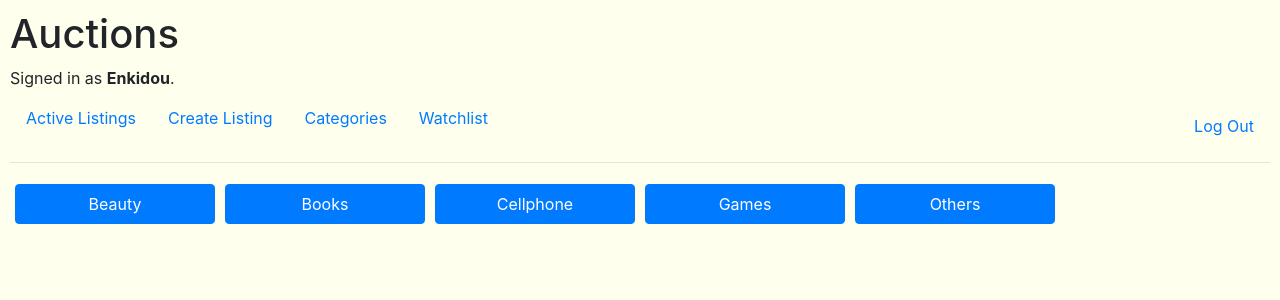
After one commit to RRebois/Project-commerce, a Django app: page /listing/categories in a window 1280 px wide. The commit adds this page. Shown: the top 300 px of the page. Run offline with Django 3.2, Linux system fonts and the light colour scheme; a user stored in the database is signed in; data comes from the database, SQL or seed files in the repository; both versions use the stored data as it was after the commit; some libraries are stand-ins or nearby versions.

Commit message:
category page completed

```diff
--- a/auctions/forms.py
+++ b/auctions/forms.py
@@ -14,3 +14,7 @@ class newListingForm (forms.Form):
 class bidForm (forms.Form):
     bid = forms.DecimalField(required = True,
         widget=forms.NumberInput(attrs={'placeholder': 'bid', 'class':'form-control', 'step': 0.01, 'min':1.00, 'max':100000.00}))
+
+class addCommentForm (forms.Form):
+    comment = forms.CharField(required = True, widget=forms.Textarea(attrs={
+        'placeholder': 'Add a comment', 'class':'form-control', 'rows':'3'}))
--- a/auctions/models.py
+++ b/auctions/models.py
@@ -33,10 +33,10 @@ class itemToSell(models.Model):
     title = models.CharField(max_length = 128, default = "title")
     description = models.TextField(default = "description")
     date_created = models.DateTimeField(auto_now_add=True)
-    onFire = models.BooleanField(default = False)
     user = models.ForeignKey(User, on_delete=models.CASCADE, verbose_name="Seller")
     category = models.ForeignKey(category, on_delete=models.CASCADE, null=True, blank=True)
     image_url = models.URLField(null=True, blank=True)
+    onFire = models.BooleanField(default = False)
 
     class Meta:
         ordering = ['title']
@@ -77,7 +77,7 @@ class comment(models.Model):
         return f"comment {self.comment} on item {self.item.title} by user {self.user.username} posted on {self.datePosted}"
 
     class Meta:
-        ordering = ['datePosted']
+        ordering = ['-datePosted']
 
 class listing(models.Model):
     bid = models.ForeignKey(bid, on_delete=models.CASCADE)
--- a/auctions/static/auctions/styles.css
+++ b/auctions/static/auctions/styles.css
@@ -247,7 +256,21 @@ textarea {
   padding: 5px;
   height: 150px;
   width: 100%;
-  background-color: #F8F8F8;
+}
+
+.contentBox {
+  display: flex;
+  flex-wrap: wrap;
+}
+.contentBox button {
+  width: 200px;
+  height: 40px;
+  text-align: center;
+  margin: 5px;
+}
+.contentBox button:hover {
+  border: 1px solid #000;
+  background-color: #198754;
 }
 
 /*# sourceMappingURL=styles.css.map */
--- a/auctions/static/auctions/styles.scss
+++ b/auctions/static/auctions/styles.scss
@@ -1,12 +1,34 @@
+/*either we create individually items like $black:#000 then we can reference them as body{background: $black}
+or we create a palette like below regrouping all colors then getting a specific one with map-get*/
+$colors:(
+    main_background: #ffe,
+    "black": #000,
+    "purple": #99f,
+    lineBorder: rgb(228,154,17),
+    lineInner: rgb(219,163,150),
+    lineMid: rgb(97,50,38),
+    foot: #A0A0A0,
+    lineBorderWhite:rgba(255,255,238,1),
+    lineInnerRed:rgba(234,83,50,.7),
+    lineMidRed:rgba(247,53,10,1),
+    fire:#e25822,
+    greenish:#353935,
+    "red":red,
+    "blue": blue,
+    "green":#198754,
+    whiteSmoke: #F8F8F8,
+    nobel: #A0A0A0
+);
+
 body {
     padding: 10px;
-    background: #ffe;
+    background: map-get($colors,main_background);
 }
 .grid {
     display: grid;
     grid-column-gap: 30px;
     grid-template-columns: auto 1% 60%;
-    border: 1px solid black;
+    border: 1px solid map-get($colors,"purple");
     min-height: 250px;
     height: 350px; /* To have a div max size */
     position: relative;
@@ -24,7 +46,8 @@ body {
     vertical-align: middle;
 }
 hr.new4 {
-    background-image:   linear-gradient(to left, rgb(228, 154, 17) 20%,rgb(219, 163, 150)40%, rgb(97, 50, 38) 50%,rgba(219, 163, 150, 1)60%, rgba(228, 154, 17, 1) 80%);
+    background-image:   linear-gradient(to left, map-get($colors,lineBorder) 20%,map-get($colors,lineInner) 40%,
+                        map-get($colors,lineMid) 50%,map-get($colors,lineInner) 60%, map-get($colors,lineBorder) 80%);
                     /*linear-gradient(to left, rgba(0, 0, 0, 1) 1%, rgba(0, 255, 255, 1) 50%, rgba(0, 0, 0, 1) 100%); */
                     /* 1 or more lines with the gradient colors, space between them*/
     background-size: 100% 3px; /* Size of the line itself 3px and how big according to the box*/
@@ -42,27 +65,28 @@ hr.new4 {
 .gridMid {
     @extend %grid-item;
     margin:10px;
-    border: 1px solid black;
+    border: 1px solid map-get($colors,"black");
 }
 .gridRight {
     @extend %grid-item;
     margin: 10px;
     position: relative; /* To have a relative div so the spans inside (ex:foottext) will be easy to set wherever we want*/
     max-height: 330px;
-    border:2px solid black;
+    border:2px solid map-get($colors,"black");
 }
 .parent img {
     max-height: 100%;
     max-width: 100%;
  }
 .foottext {
-    color: #A0A0A0;
+    color: map-get($colors,foot);
     font-size: 11px;
     position: absolute; bottom:0; right:0;
 }
 %activelisting{
     /* sets the background image and allows the gradient lines in my project*/
-    background-image:   linear-gradient(to left, rgba(255, 255, 238, 1) 20%,rgba(234, 83, 50, 1)40%, rgb(247, 53, 10) 50%,rgba(234, 83, 50, 1)60%, rgba(255, 255, 238, 1) 80%);
+    background-image:   linear-gradient(to left, map-get($colors,lineBorderWhite) 20%, map-get($colors,lineInnerRed)40%,
+                        map-get($colors,lineMidRed) 50%,map-get($colors,lineInnerRed)60%, map-get($colors,lineBorderWhite) 80%);
                     /*linear-gradient(to left, rgba(0, 0, 0, 1) 1%, rgba(0, 255, 255, 1) 50%, rgba(0, 0, 0, 1) 100%); */
                     /* 1 or more lines with the gradient colors, space between them*/
     background-size: 100% 3px; /* Size of the line itself 3px and how big according to the box*/
@@ -74,7 +98,7 @@ hr.new4 {
     justify-content: center; /* To center the text inside the div */
 }
 .fireColor {
-    color: #e25822;
+    color: map-get($colors,fire);
 }
 .imageBlur {
     filter: blur(10px);
@@ -97,9 +121,9 @@ hr.new4 {
     overflow: hidden;
     white-space: nowrap;
     a {
-        color:#353935;
+        color:map-get($colors,greenish);
         &:hover{
-            text-shadow: 1px 1px 2px red, 0 0 1em blue, 0 0 0.2em blue;
+            text-shadow: 1px 1px 2px map-get($colors,"red"), 0 0 1em map-get($colors,"blue"), 0 0 0.2em map-get($colors,"blue");
         }
     }
 }
@@ -167,7 +191,6 @@ hr.new4 {
 .box {
     max-height: 400px;
     margin: 20px;
-    border: 3px dotted green;
     justify-content: center;
     text-align: justify;
     overflow: scroll;
@@ -180,21 +203,44 @@ hr.new4 {
     margin-right: auto;
 }
 .commentBox {
-    max-height: 350px;
+    max-height: 100px;
+    min-height: 50px;
     margin: 20px;
-    padding: 10px;
     position: relative;
+    border: 1px solid map-get($colors,"black");
+    overflow: scroll;
+    text-overflow: ellipsis;
 }
 .comment {
-    overflow: scroll;
-    position: absolute; top:0; left:0;
     text-align: justify;
-    max-height: 360px;
+    width: auto;
+    white-space: pre-wrap;
+    word-wrap: break-word;
+    padding:10px;
+}
+.footcomment {
+    color: map-get($colors,"nobel");
+    font-size: 11px;
+    position: relative;
 }
 textarea {
     margin:5px;
     padding:5px;
     height: 150px;
     width:100%;
-    background-color: #F8F8F8;
+    background-color: map-get($colors,"whiteSmoke");
 }
+.contentBox {
+    display: flex;
+    flex-wrap: wrap;
+    button{
+        width: 200px;
+        height: 40px;
+        text-align: center;
+        margin: 5px;
+        &:hover{
+            border: 1px solid map-get($colors,"black");
+            background-color: map-get($colors,"green");
+        }
+    }
+}
--- a/auctions/templates/auctions/layout.html
+++ b/auctions/templates/auctions/layout.html
@@ -26,6 +26,9 @@
                 <a class="nav-link" href="{% url 'create' %}">Create Listing</a>
             </li>
             <li class="nav-item">
+                <a class="nav-link" href="{% url 'listingCategory' %}">Categories</a>
+            </li>
+            <li class="nav-item">
                 <a class="nav-link" href="{% url 'watchedItems' request.user %}">Watchlist</a>
             </li>
         <ul class="nav ml-auto mt-2">
--- /dev/null
+++ b/auctions/templates/auctions/listingCategory.html
@@ -0,0 +1,16 @@
+{% extends "auctions/layout.html" %}
+
+{% block title %}
+    Categories
+{% endblock %}
+
+{% block body %}
+<div class="contentBox">
+    {% for category in categories %}
+        <form action="{% url 'categoryPage' category %}" method="POST">
+            {% csrf_token %}
+                <button type="submit" class="content btn btn-primary" name="{{category}}">{{category}}</button>
+        </form>
+    {% endfor %}
+</div>
+{% endblock %}
--- a/auctions/urls.py
+++ b/auctions/urls.py
@@ -8,6 +8,8 @@ urlpatterns = [
     path("logout", views.logout_view, name="logout"),
     path("register", views.register, name="register"),
     path("create", views.create, name="create"),
-    path("auction<int:item_id>:<str:word>", views.itemPage, name="itemPage"),
+    path("auction/<int:item_id>:<str:word>", views.itemPage, name="itemPage"),
     path("<str:username>/watchlist", views.watchedItems, name="watchedItems"),
+    path("listing/categories", views.listingCategory, name="listingCategory"),
+    path("listing/categories/<str:word>", views.categoryPage, name="categoryPage"),
 ]
--- a/auctions/views.py
+++ b/auctions/views.py
@@ -12,21 +12,18 @@ import datetime
 from .models import *
 from .forms import *
 
-def func():
-    category
-    listings = listing.objects.all().order_by('item')
-    return listings
+def index(request):
+    listings=listing.objects.filter(active='True').order_by('item')
+    itemSelected=itemToSell.objects.all()
+    itemOF=itemToSell.objects.filter(onFire='True')
+    itemNOF=itemToSell.objects.filter(onFire = 'False')
 
-def index(request):
-    listing=func()
-    item_Not_On_Fire = itemToSell.objects.filter(onFire = 'False')
-    item_On_Fire = itemToSell.objects.filter(onFire = 'True')
     return render(request, "auctions/index.html", {
-        "listing": listing,
-        "itemNoF": item_Not_On_Fire,
-        "itemoF": item_On_Fire
+        "listing": listings,
+        "itemSelected": itemSelected,
+        "itemOF": itemOF,
+        "itemNOF": itemNOF
     })
-
 
 def login_view(request):
     if request.method == "POST":
@@ -122,8 +119,10 @@ def create(request): #login_url permet de redigirer vers une autre url, ici on r
 @login_required(login_url='login')
 def itemPage(request, item_id, word):
     if request.method == "POST":
+
         # Get the title of the listing item:
         title=itemToSell.objects.get(pk=item_id)
+
         bids = bid.objects.get(item=item_id)
 
         if 'watchlist' in request.POST:
@@ -139,6 +138,19 @@ def itemPage(request, item_id, word):
                 messages.success(request, 'Item added to watchlist.')
                 return HttpResponseRedirect(reverse("itemPage", args=(item_id, title)))
 
+        # To add a new comment:
+        if 'addComment' in request.POST:
+            # Take in the data the user submitted and save it as form
+            dataComment = addCommentForm(request.POST)
+            # Check if form data is valid (server-side)
+            if dataComment.is_valid():
+                # Isolate the task from the 'cleaned' version of form data
+                Comment = dataComment.cleaned_data["comment"]
+                print(f"{Comment}")
+
+                # Add the comment into the database:
+                newComment = comment.objects.create(comment=Comment, user=User.objects.get(pk=request.user.id),
+                    item=itemToSell.objects.get(pk=item_id))
 
         # To make a bid:
         if 'makeBid' in request.POST:
@@ -177,6 +189,9 @@ def itemPage(request, item_id, word):
                     bids.save()
 
                     if bids.count > 5:
+                        #newItemOF=listing.objects.get(item=itemToSell.objects.get(pk=item_id))
+                        #newItemOF.onFire ="True"
+                        #newItemOF.save()
                         title.onFire = "True"
                         title.save()
 
@@ -200,30 +215,21 @@ def itemPage(request, item_id, word):
     itemTitle=itemToSell.objects.get(pk=item_id)
     bidTitle=bid.objects.get(item=item_id)
     listings=listing.objects.get(item=item_id)
+    allCommentaries = comment.objects.filter(item=item_id)
 
     try:
         watch = watchlist.objects.get(item=itemToSell.objects.get(pk=item_id), user=User.objects.get(pk=request.user.id))
     except ObjectDoesNotExist:
         watch = watchlist.objects.create(item=itemToSell.objects.get(pk=item_id), user=User.objects.get(pk=request.user.id))
 
-    try:
-        coms=comment.objects.get(item=item_id)
-    except ObjectDoesNotExist:
-        return render(request, "auctions/itemPage.html", {
+    return render(request, "auctions/itemPage.html", {
         "item": itemTitle,
         "bid": bidTitle,
         "bidForm": bidForm(),
         "listing": listings,
-        "watch": watch
-        })
-
-    return render(request, "auctions/itemPage.html", {
-        "item": itemTitle,
-        "comment": coms,
-        "bid": bidTitle,
-        "bidForm": bidForm(),
-        "listing": listings,
-        "watch": watch
+        "watch": watch,
+        "comments": allCommentaries,
+        "addCommentForm": addCommentForm
     })
 
 @login_required(login_url='login')
@@ -261,3 +267,27 @@ def watchedItems(request, username):
         "closed": closed,
         "itemSold": itemSold
     })
+
+@login_required(login_url='login')
+def listingCategory(request):
+    categories=category.objects.all()
+    return render(request, "auctions/listingCategory.html", {
+        "categories": categories
+        })
+
+@login_required(login_url='login')
+def categoryPage(request, word):
+    if request.method =="POST":
+
+        #Select the category id and select all items that belong to that category
+        categorySelected=category.objects.get(category=word).id
+        itemSelected=itemToSell.objects.filter(category=categorySelected)
+        print(f"{itemSelected}")
+
+        #Select the listing of all objects selected before:
+        listings=listing.objects.filter(active='True').order_by('item')
+
+        return render(request, "auctions/categoryPage.html", {
+            "listing": listings,
+            "itemSelected": itemSelected
+        })
```
Also changed, not shown: other parts of auctions/static/auctions/styles.css (+21 -12 lines), auctions/templates/auctions/categoryPage.html (added, +112 -0 lines), auctions/templates/auctions/index.html (+49 -22 lines), auctions/templates/auctions/itemPage.html (+17 -12 lines), db.sqlite3, 1 other file.
